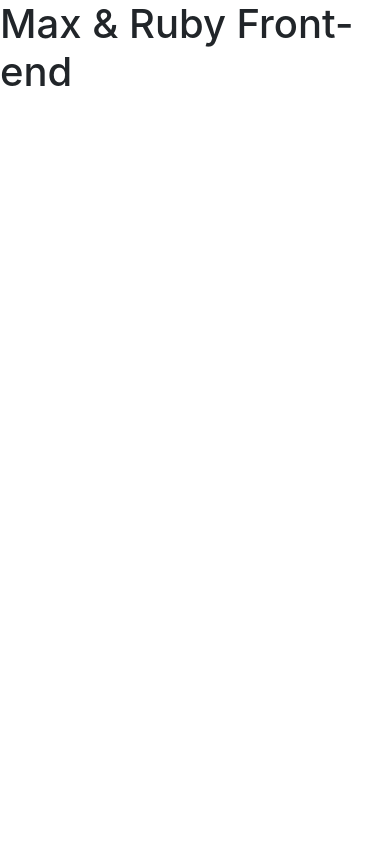
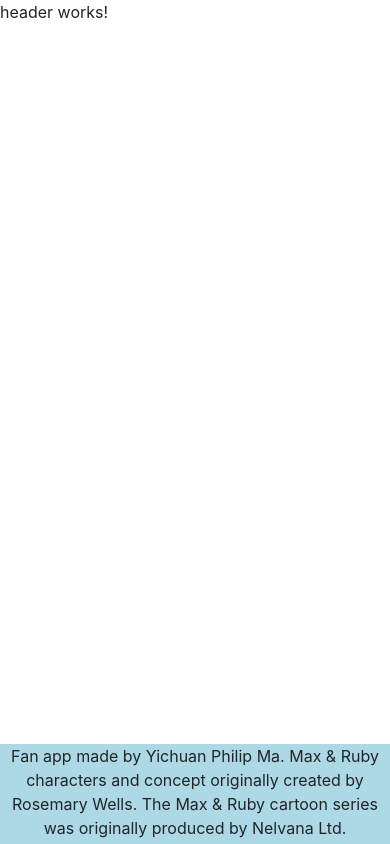
Before and after one commit to yichuanma95/max-and-ruby-frontend, an Angular app: page / in a window 390 px wide. Built offline with nearby package versions, Linux system fonts and the light colour scheme.

Commit message:
responsive footer

```diff
--- a/src/app/app.component.html
+++ b/src/app/app.component.html
@@ -1 +1,8 @@
-<h1>Max & Ruby Front-end</h1>
+<app-header></app-header>
+<div class="container">
+  <div class="row">
+    <div class="col-md-12">
+      <router-outlet></router-outlet>
+    </div>
+  </div>
+</div>
--- a/src/app/app.module.ts
+++ b/src/app/app.module.ts
@@ -3,10 +3,12 @@
 
 import { AppRoutingModule } from './app-routing.module';
 import { AppComponent } from './app.component';
+import { HeaderComponent } from './header/header.component';
 
 @NgModule({
   declarations: [
-    AppComponent
+    AppComponent,
+    HeaderComponent
   ],
   imports: [
     BrowserModule,
--- /dev/null
+++ b/src/app/header/header.component.html
@@ -0,0 +1 @@
+<p>header works!</p>
--- /dev/null
+++ b/src/app/header/header.component.ts
@@ -0,0 +1,15 @@
+import { Component, OnInit } from '@angular/core';
+
+@Component({
+  selector: 'app-header',
+  templateUrl: './header.component.html',
+  styleUrls: ['./header.component.css']
+})
+export class HeaderComponent implements OnInit {
+
+  constructor() { }
+
+  ngOnInit(): void {
+  }
+
+}
--- a/src/index.html
+++ b/src/index.html
@@ -8,6 +8,14 @@
   <link rel="icon" type="image/x-icon" href="favicon.ico">
 </head>
 <body>
-  <app-root></app-root>
+  <div class="content">
+    <app-root></app-root>
+    <div class="push"></div>
+  </div>
+  <!-- Sticky footer trick from https://css-tricks.com/couple-takes-sticky-footer/ -->
+  <footer class="footer">
+    Fan app made by Yichuan Philip Ma. Max & Ruby characters and concept originally created by Rosemary Wells. The Max
+    & Ruby cartoon series was originally produced by Nelvana Ltd.
+  </footer>
 </body>
 </html>
--- a/src/styles.css
+++ b/src/styles.css
@@ -1,2 +1,78 @@
 /* You can add global styles to this file, and also import other style files */
 @import "~bootstrap";
+
+/* Sticky footer trick from https://css-tricks.com/couple-takes-sticky-footer/ */
+/* This is for the default footer (on desktop/laptop screens). */
+html, body {
+  height: 100%;
+  margin: 0;
+}
+
+.content {
+  min-height: 100%;
+  margin: 0 auto -50px;
+}
+
+.push {
+  height: 50px;
+}
+
+.footer {
+  height: 50px;
+  background-color: lightblue;
+  text-align: center;
+}
+
+/* This is for screens that make the footer message span 3 lines. */
+@media (max-width: 663px) {
+  .content {
+    min-height: 100%;
+    margin: 0 auto -75px;
+  }
+
+  .push {
+    height: 75px;
+  }
+
+  .footer {
+    height: 75px;
+    background-color: lightblue;
+    text-align: center;
+  }
+}
+
+/* This is for screens that make the footer message span 4 lines. */
+@media (max-width: 446px) {
+  .content {
+    min-height: 100%;
+    margin: 0 auto -100px;
+  }
+
+  .push {
+    height: 100px;
+  }
+
+  .footer {
+    height: 100px;
+    background-color: lightblue;
+    text-align: center;
+  }
+}
+
+/* This is for screens that make the footer message span 5 lines. */
+@media (max-width: 341px) {
+  .content {
+    min-height: 100%;
+    margin: 0 auto -125px;
+  }
+
+  .push {
+    height: 125px;
+  }
+
+  .footer {
+    height: 125px;
+    background-color: lightblue;
+    text-align: center;
+  }
+}
```
Also changed, not shown: src/app/header/header.component.css (added).
